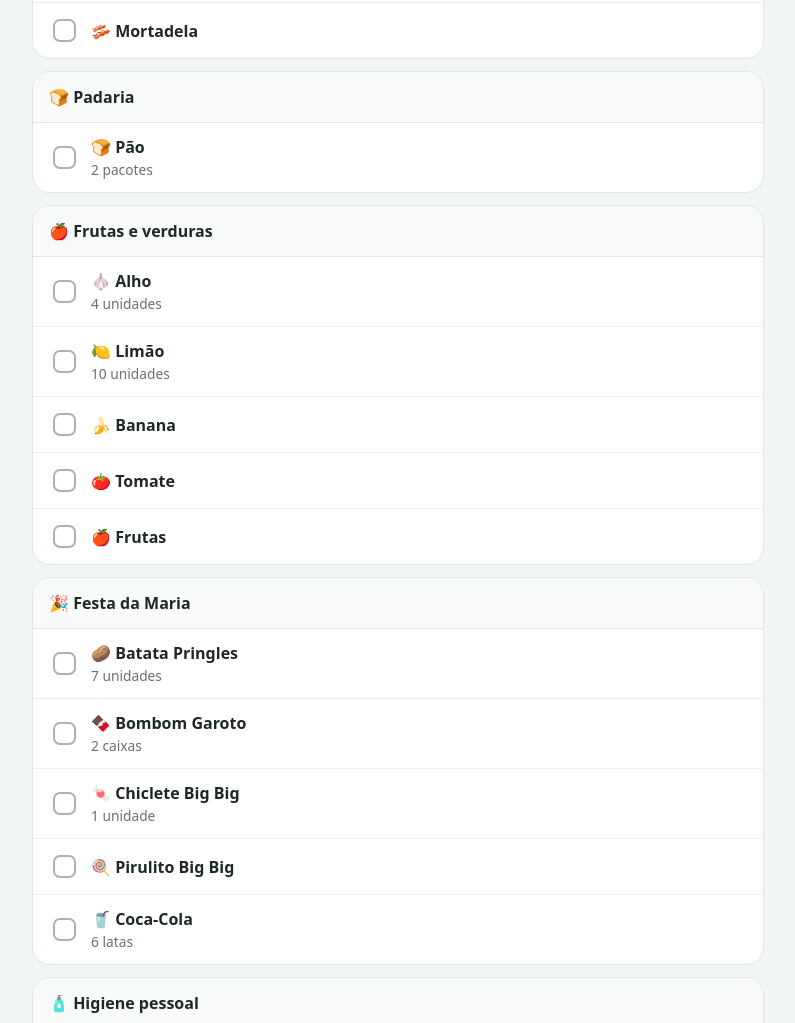
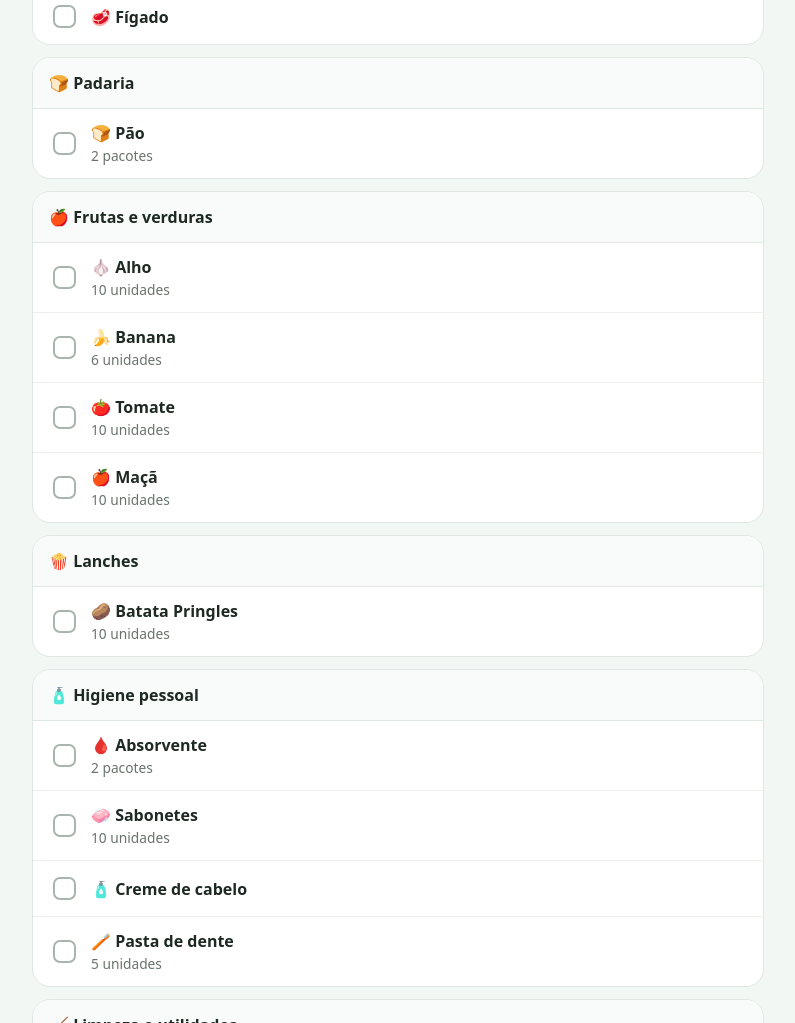
Before and after one commit to lucassena1/listadecompras, a plain HTML site: page index.html in a window 1280 px wide. Shown: the part 1777-2800 px from the top of the page, without its empty margins (242-1037 px from the left). Drawn offline with Linux system fonts and the light colour scheme.

Commit message:
Add files via upload

```diff
--- a/index.html
+++ b/index.html
@@ -40,16 +40,15 @@
 </dialog>
 <script>
 let groups=[
- ["☕ Alimentos e bebidas",[["🍚","Arroz","6 kg"],["🫘","Feijão-carioca Kaldinho","3 pacotes"],["🍚","Açúcar","6 unidades"],["☕","Café","8 unidades"],["☕","Café solúvel","1 unidade"],["🥛","Leite","20 pacotes"],["🧈","Margarina","2 unidades"],["🥫","Sardinha 88","3 unidades"],["🥫","Kitut",""],["🍶","Vinagre",""],["🌾","Farinha",""],["🍪","Biscoitos",""]]],
- ["🥩 Carnes e frios",[["🍗","Filé de frango","6 unidades"],["🍗","Coxa com sobrecoxa de frango","2 unidades"],["🍗","Coxinha da asa de frango","2 unidades"],["🌭","Linguiça Suína Aurora",""],["🌭","Linguiça Seara",""],["🥩","Bisteca",""],["🐟","Filé de peixe",""],["🥩","Fígado",""],["🧀","Queijo",""],["🥓","Mortadela",""]]],
+ ["☕ Alimentos e bebidas",[["🍚","Arroz","8 kg"],["🫘","Feijão-carioca Kaldinho","3 pacotes"],["🍚","Açúcar","6 unidades"],["☕","Café","8 unidades"],["☕","Café solúvel","1 unidade"],["🥛","Leite","25 pacotes"],["🧈","Margarina","2 unidades"],["🥫","Sardinha 88","4 unidades"],["🥫","Kitut","3 unidades"],["🍪","Biscoitos","4 unidades"],["🛢️","Óleo","3 litros"],["🧃","Suco",""] ,["💧","Água","2 litros"],["🌾","Multicereais",""]]],
+ ["🥩 Carnes e frios",[["🍗","Filé de frango","6 unidades"],["🍗","Coxa com sobrecoxa de frango","2 kg"],["🌭","Linguiça Suína Aurora",""] ,["🌭","Linguiça Seara",""] ,["🥩","Bisteca",""] ,["🐟","Filé de peixe",""] ,["🥩","Fígado",""]]],
  ["🍞 Padaria",[["🍞","Pão","2 pacotes"]]],
- ["🍎 Frutas e verduras",[["🧄","Alho","4 unidades"],["🍋","Limão","10 unidades"],["🍌","Banana",""],["🍅","Tomate",""],["🍎","Frutas",""]]],
- ["🎉 Festa da Maria",[["🥔","Batata Pringles","7 unidades"],["🍫","Bombom Garoto","2 caixas"],["🍬","Chiclete Big Big","1 unidade"],["🍭","Pirulito Big Big",""],["🥤","Coca-Cola","6 latas"]]],
- ["🧴 Higiene pessoal",[["🩸","Absorvente","1 pacote"],["🧼","Sabonetes","10 unidades"],["🧴","Shampoo adulto",""],["🪥","Escovas de dentes",""]]],
- ["🧹 Limpeza",[["🧻","Toalha de papel",""],["🧼","Sabão em pó","7 pacotes"],["🧴","Detergente","3 unidades"],["🧹","Vassoura Condor",""]]],
- ["📄 Papelaria",[["📄","Papel Chamex","2 pacotes"]]]
+ ["🍎 Frutas e verduras",[["🧄","Alho","10 unidades"],["🍌","Banana","6 unidades"],["🍅","Tomate","10 unidades"],["🍎","Maçã","10 unidades"]]],
+ ["🍿 Lanches",[["🥔","Batata Pringles","10 unidades"]]],
+ ["🧴 Higiene pessoal",[["🩸","Absorvente","2 pacotes"],["🧼","Sabonetes","10 unidades"],["🧴","Creme de cabelo",""] ,["🪥","Pasta de dente","5 unidades"]]],
+ ["🧹 Limpeza e utilidades",[["🧼","Sabão em pó","7 pacotes"],["🗑️","Saco de lixo 50 litros",""] ,["🔥","Fósforo",""]]]
 ];
-const key="lista-compras-maria-v1",customKey="lista-compras-maria-custom-v1",picked=new Set(JSON.parse(localStorage.getItem(key)||"[]")),custom=JSON.parse(localStorage.getItem(customKey)||"[]");let view="pending";
+const key="lista-compras-atualizada-v2",customKey="lista-compras-atualizada-custom-v2",picked=new Set(JSON.parse(localStorage.getItem(key)||"[]")),custom=JSON.parse(localStorage.getItem(customKey)||"[]");let view="pending";
 const slug=s=>s.normalize("NFD").replace(/[\u0300-\u036f]/g,"").toLowerCase().replace(/[^a-z0-9]+/g,"-").replace(/(^-|-$)/g,"");
 custom.forEach(item=>{const group=groups.find(g=>g[0]===item.category)||groups[0];group[1].push(["🛍️",item.name,item.qty])});
 function save(){localStorage.setItem(key,JSON.stringify([...picked]))}
```
